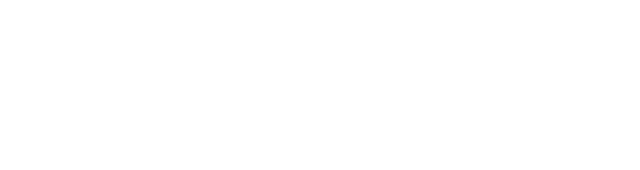
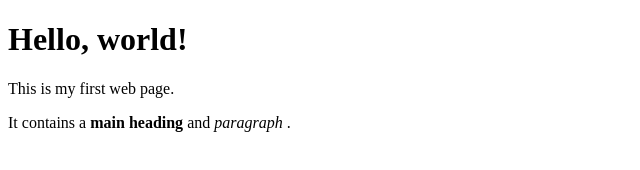
Before and after one commit to asad9ali/jenkinstask029, a plain HTML site: page index.html in a window 1280 px wide. Shown: the whole page, without its empty margins (0-640 px from the left). Drawn offline with Linux system fonts and the light colour scheme.

Commit message:
Update index.html

```diff
--- a/index.html
+++ b/index.html
@@ -1,9 +1,13 @@
 <!DOCTYPE html>
 <html>
     <head>
-        <asad ali jenkins task>
+        <title>My web page</title>
     </head>
     <body>
-        <i done it succesfully fa19bcs029>
+        <h1>Hello, world!</h1>
+        <p>This is my first web page.</p>
+        <p>It contains a
+             <strong>main heading</strong> and <em> paragraph </em>.
+        </p>
     </body>
 </html>
```
